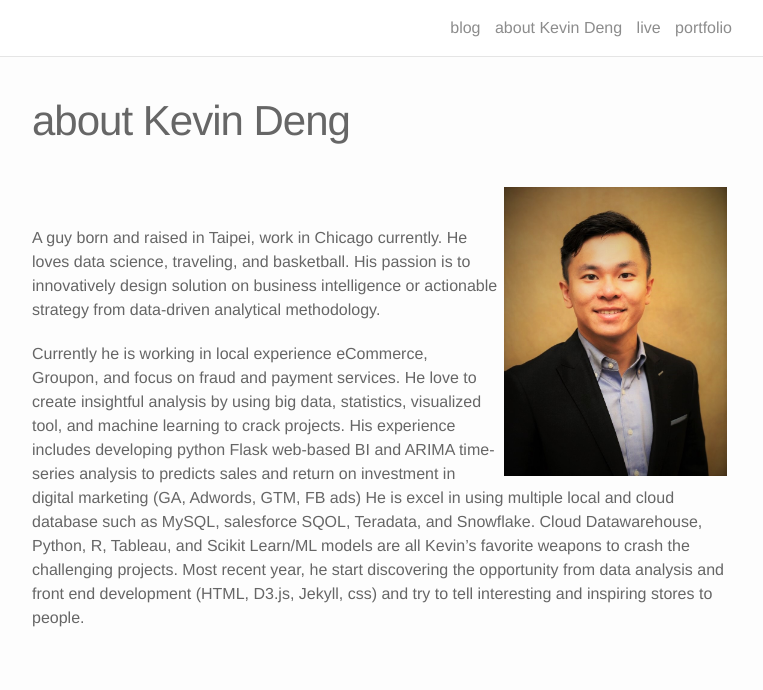
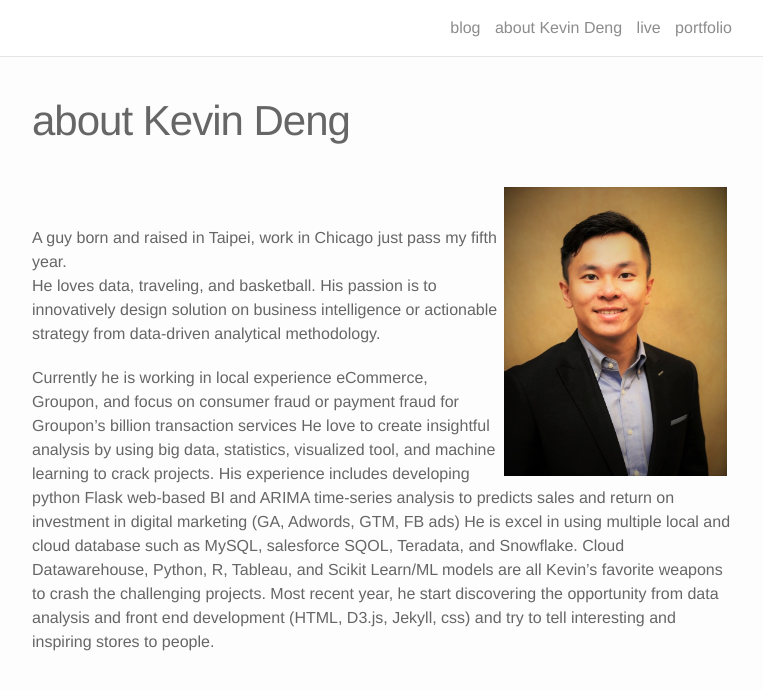
Before and after one commit to Kevin-Deng-2021/kjdeng.github.io, a Jekyll site: the page built from about.md, in a window 1280 px wide and 900 px high, cut to the strip 0-692 px from the top of the window. Shown: the whole strip, without its empty margins (258-1021 px from the left). Built offline with Jekyll 4.4.1, drawn with Linux system fonts in a browser that asks for light colours; nearby versions of some CDN libraries.

Commit message:
add photos

```diff
--- a/about.md
+++ b/about.md
@@ -8,11 +8,11 @@ permalink: /about/
 
 <br/>
 
-A guy born and raised in Taipei, work in Chicago currently.
-He loves data science, traveling, and basketball.
+A guy born and raised in Taipei, work in Chicago just pass my fifth year.
+He loves data, traveling, and basketball.
 His passion is to innovatively design solution on business intelligence or actionable strategy from data-driven analytical methodology.
 
-Currently he is working in local experience eCommerce, Groupon, and focus on fraud and payment services.
+Currently he is working in local experience eCommerce, Groupon, and focus on consumer fraud or payment fraud for Groupon's billion transaction services
 He love to create insightful analysis by using big data, statistics, visualized tool, and machine learning to crack projects.
 His experience includes developing python Flask web-based BI and ARIMA time-series analysis to predicts sales and return on investment in digital marketing (GA, Adwords, GTM, FB ads)
 He is excel in using multiple local and cloud database such as MySQL, salesforce SQOL, Teradata, and Snowflake.
```
Also changed, not shown: index.html (+11 -3 lines), img/chicago_grouopon_sky_2.jpg (added), img/chicago_groupon_sky.jpg (added), img/chicago_groupon_sky_3.jpg (added), 1 other file.
